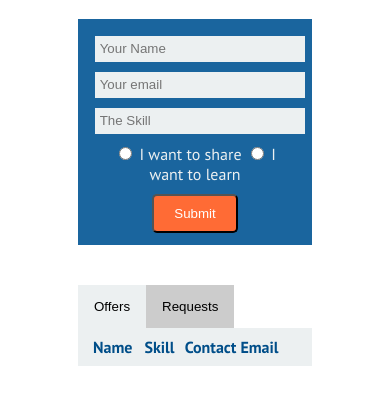
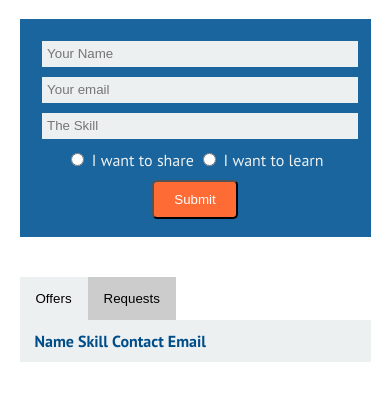
Before and after one commit to fac-14/JEAH_DB_week, a website: page public/index.html in a window 390 px wide. Shown: the part 66-470 px from the top of the page. Drawn offline with Linux system fonts and the light colour scheme; files that its build step writes are made by us from their sources; no server answers; files whose address does not match are found by name.

Commit message:
made responsive Relates #28;

```diff
--- a/public/main.css
+++ b/public/main.css
@@ -105,10 +105,25 @@ form button {
 /* table styles  */
 
 table {
-    width: 100%;
+    max-width: 100%;
     text-align: left;
+    overflow: scroll;
 }
 
 th {
+    line-height: 1.5rem;
+}
 
+/* Media Queries  */
+
+@media (max-width: 900px) {
+    body {
+        width: 90%;
+    }
+
+    td:nth-child(3),
+    th:nth-child(3)
+    {
+        word-break: break-all;
+    }
 }
```
